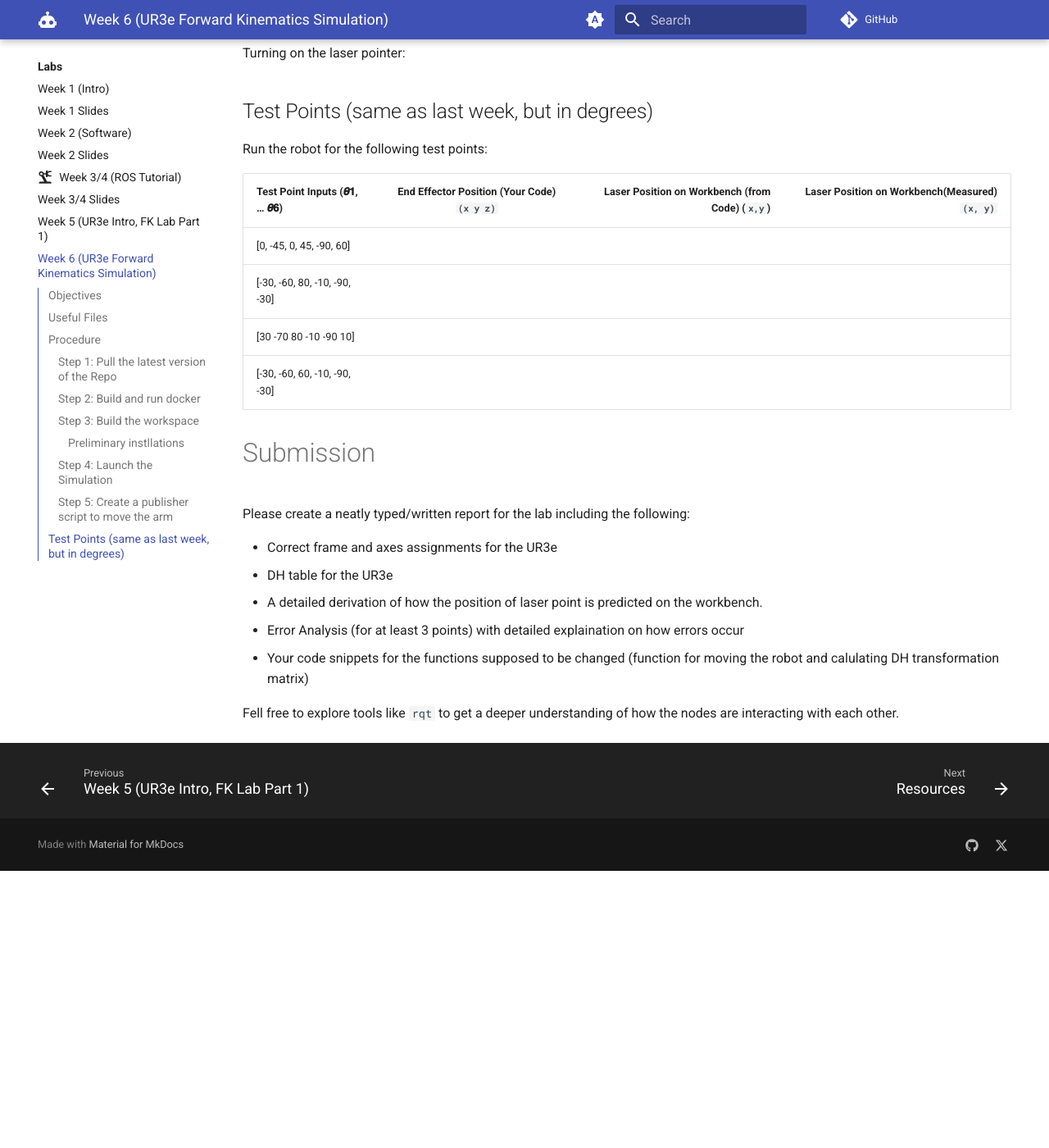
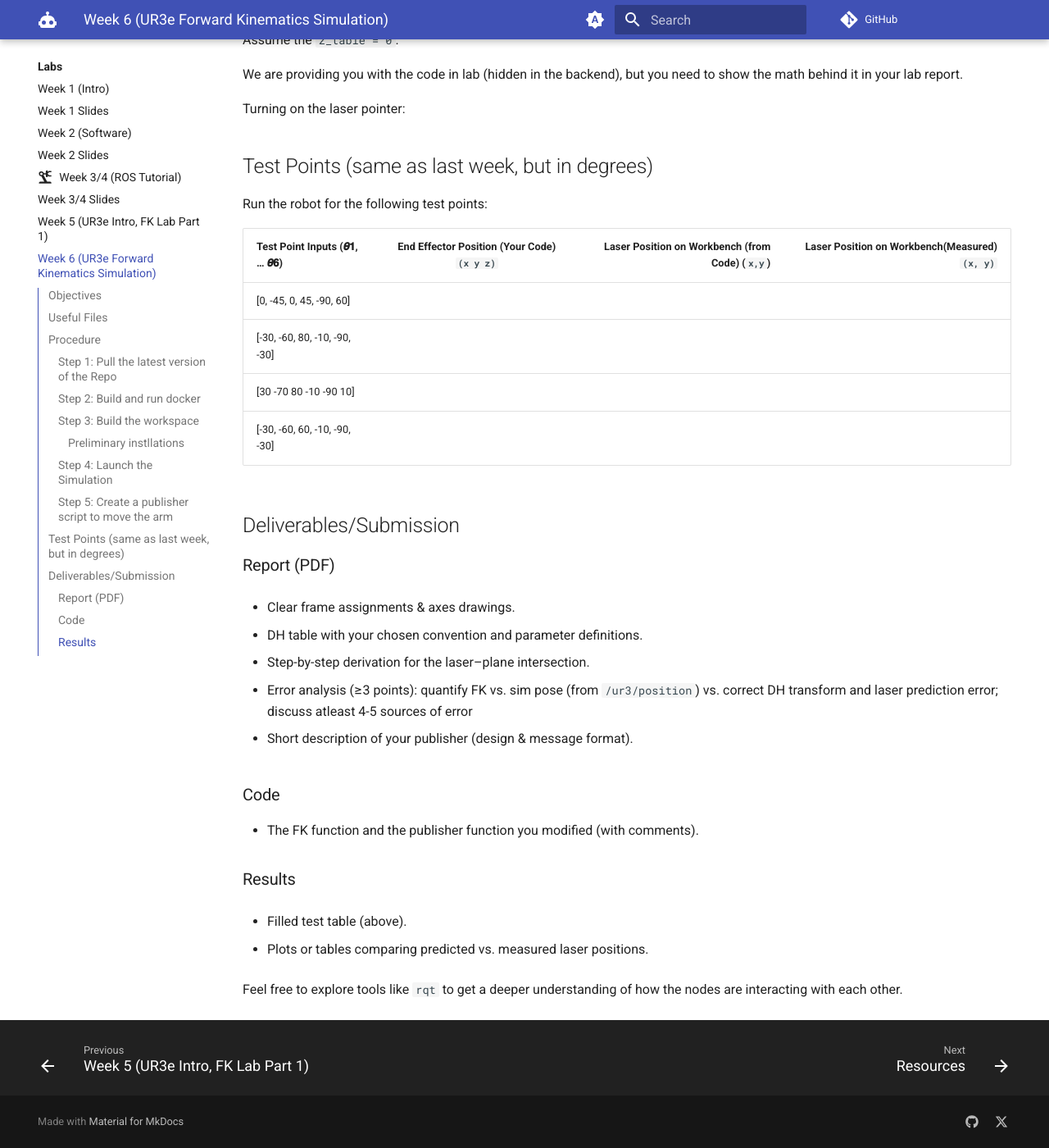
Before and after one commit to ENME480/enme480.github.io, an MkDocs documentation site: the page built from docs/labs/week-06.md, in a window 1280 px wide and 1400 px high, scrolled down 3703 px. Shown: the whole window at 82% size. Built offline with MkDocs 1.6.1 and Material for MkDocs 9.7.7, drawn with Linux system fonts in a browser that asks for light colours; plug-ins that fetch from the network failed and are left out; comment, search, counter and statistics services are not loaded; the version menu is left out; before the commit the page ends 4765 px from its top, so only the background shows below that; some of the changed text lies outside the part shown.

Commit message:
added even more details for week 6

````diff
--- a/docs/labs/week-06.md
+++ b/docs/labs/week-06.md
@@ -2,9 +2,9 @@
 
 ## Objectives
 
-- Write a publisher for moving the robot in Gazebo
-- Derive the Forward Kinematics for the UR3e
-- Compare against the values obtained from last week's lab
+- Implement a ROS 2 publisher node (Python/rclpy) to command a UR3e in Gazebo.
+- Derive the Forward Kinematics for the UR3e using DH Transformations
+- Validate FK numerically against the simulator’s reported pose and reason about modeling error sources. Compare against the values obtained from last week's lab
 
 ## Useful Files
 
@@ -109,6 +109,7 @@ Now, we build the workspace for the simulation
 cd ~/enme480_ws
 colcon build --symlink-install
 ```
+`--symlink-install` speeds Python iteration by avoiding rebuilds for script-only changes.
 
 Once done, source it
 
@@ -181,15 +182,29 @@ Run the robot for the following test points:
 | [-30, -60, 60, -10, -90, -30] | | |
 
 
-# Submission
+## Deliverables/Submission
 
-Please create a neatly typed/written report for the lab including the following:
+### Report (PDF)
 
-- Correct frame and axes assignments for the UR3e
-- DH table for the UR3e
-- A detailed derivation of how the position of laser point is predicted on the workbench.
-- Error Analysis (for at least 3 points) with detailed explaination on how errors occur
-- Your code snippets for the functions supposed to be changed (function for moving the robot and calulating DH transformation matrix)
+- Clear frame assignments & axes drawings.
+
+- DH table with your chosen convention and parameter definitions.
+
+- Step-by-step derivation for the laser–plane intersection.
+
+- Error analysis (≥3 points): quantify FK vs. sim pose (from `/ur3/position`) vs. correct DH transform and laser prediction error; discuss atleast 4-5 sources of error
+
+- Short description of your publisher (design & message format).
+
+### Code
+
+- The FK function and the publisher function you modified (with comments).
+
+### Results
+
+- Filled test table (above).
+
+- Plots or tables comparing predicted vs. measured laser positions.
 
 
-Fell free to explore tools like `rqt` to get a deeper understanding of how the nodes are interacting with each other.
+Feel free to explore tools like `rqt` to get a deeper understanding of how the nodes are interacting with each other.
````
Also changed, not shown: other parts of docs/labs/week-06.md (+3 -3 lines).
